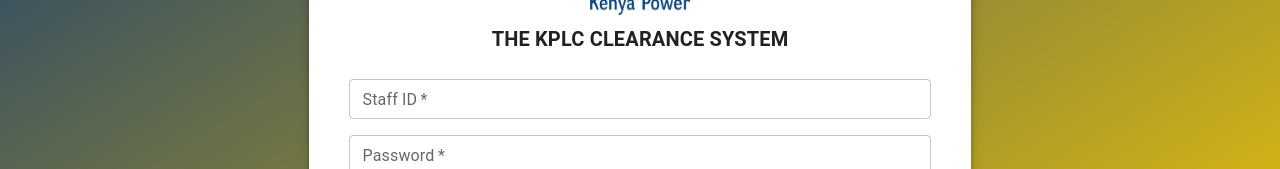
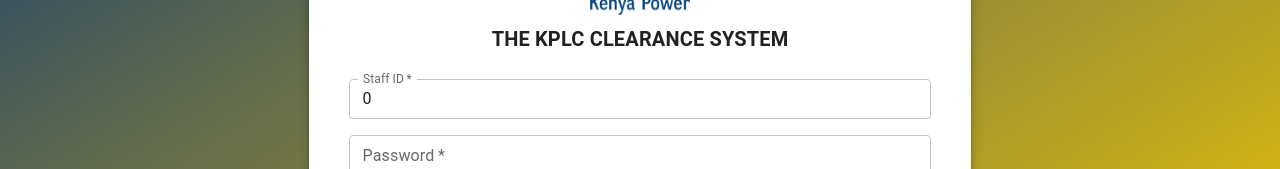
Before and after one commit to khalifa47/kplc_clearance, a Next.js app: page /login in a window 1280 px wide. Shown: the part 328-497 px from the top of the page. Built offline with nearby package versions, Linux system fonts and the light colour scheme.

Commit message:
made user field accept numbers

```diff
--- a/app/(auth)/login/page.tsx
+++ b/app/(auth)/login/page.tsx
@@ -1,5 +1,6 @@
 "use client";
 
+import React from "react";
 import TextField from "@mui/material/TextField";
 import Box from "@mui/material/Box";
 import Paper from "@mui/material/Paper";
@@ -11,12 +12,13 @@
 import { useRouter } from "next/navigation";
 import { useFormik } from "formik";
 import * as yup from "yup";
+import { login } from "@/utils/login";
 
 const validationSchema = yup.object({
   staff_id: yup.number().required("Staff ID is required"),
   password: yup
     .string()
-    .min(8, "Password should be of minimum 8 characters length")
+    // .min(8, "Password should be of minimum 8 characters length")
     .required("Password is required"),
 });
 
@@ -24,15 +26,15 @@
   const router = useRouter();
 
   const formik = useFormik({
-    initialValues: { staff_id: "", password: "" },
+    initialValues: { staff_id: 0, password: "" },
     validationSchema: validationSchema,
     onSubmit: async (values) => {
       try {
-        // const user = await login(values);
+        const user = await login(values);
 
         // dispatch(setUser(JSON.stringify(user)));
-        console.log(values);
-        router.replace("/");
+        console.log(user);
+        // router.replace("/");
       } catch (err) {
         console.error(err);
         // toast({ msg: err.message });
```
